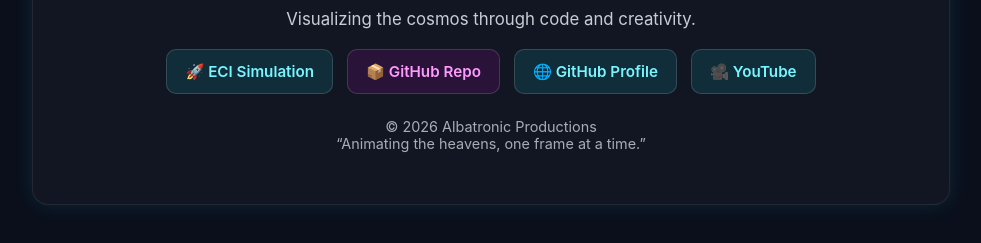
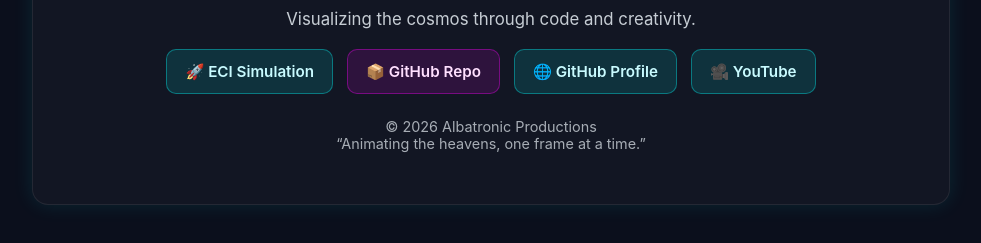
Before and after one commit to AlbatronicProductions/albatronicproductions.github.io, a plain HTML site: page index.html in a window 1280 px wide. Shown: the part 545-788 px from the top of the page, without its empty margins (149-1130 px from the left). Drawn offline with Linux system fonts and the light colour scheme.

Commit message:
Enhance button styles in index.html
Updated button styles for better readability.

```diff
--- a/index.html
+++ b/index.html
@@ -98,15 +98,17 @@
       opacity: 0.9;
     }
 
-    .cyan {
-      background: rgba(0, 255, 255, 0.1);
-      color: #77f6ff;
-    }
+	.cyan {
+  	background: rgba(0, 255, 255, 0.12);
+  	color: #c9fbff;              /* softer + brighter readability */
+  	border-color: rgba(0, 255, 255, 0.35);
+	}
 
-    .magenta {
-      background: rgba(255, 0, 255, 0.1);
-      color: #ff9bff;
-    }
+	.magenta {
+  	background: rgba(255, 0, 255, 0.12);
+  	color: #ffe0ff;              /* much easier to read */
+  	border-color: rgba(255, 0, 255, 0.35);
+	}
 
     .small {
       font-size: 0.9rem;
```
